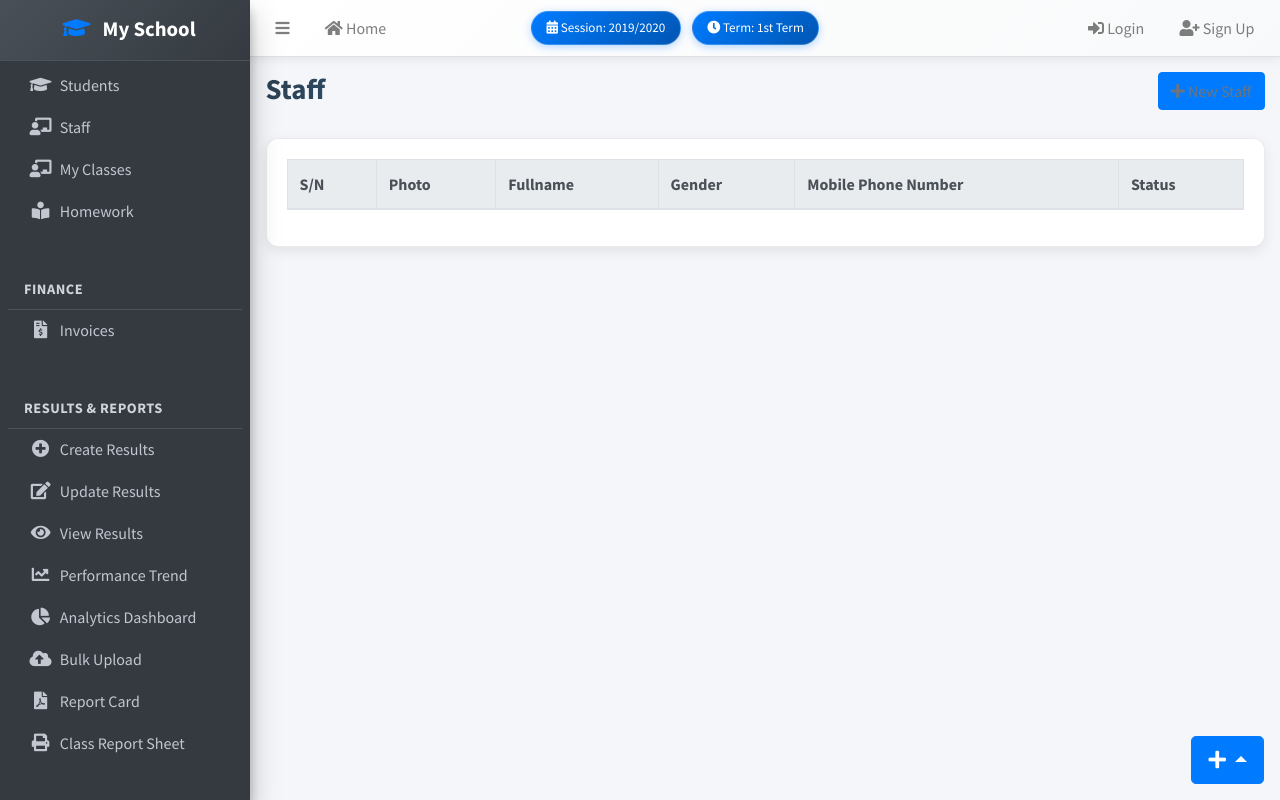
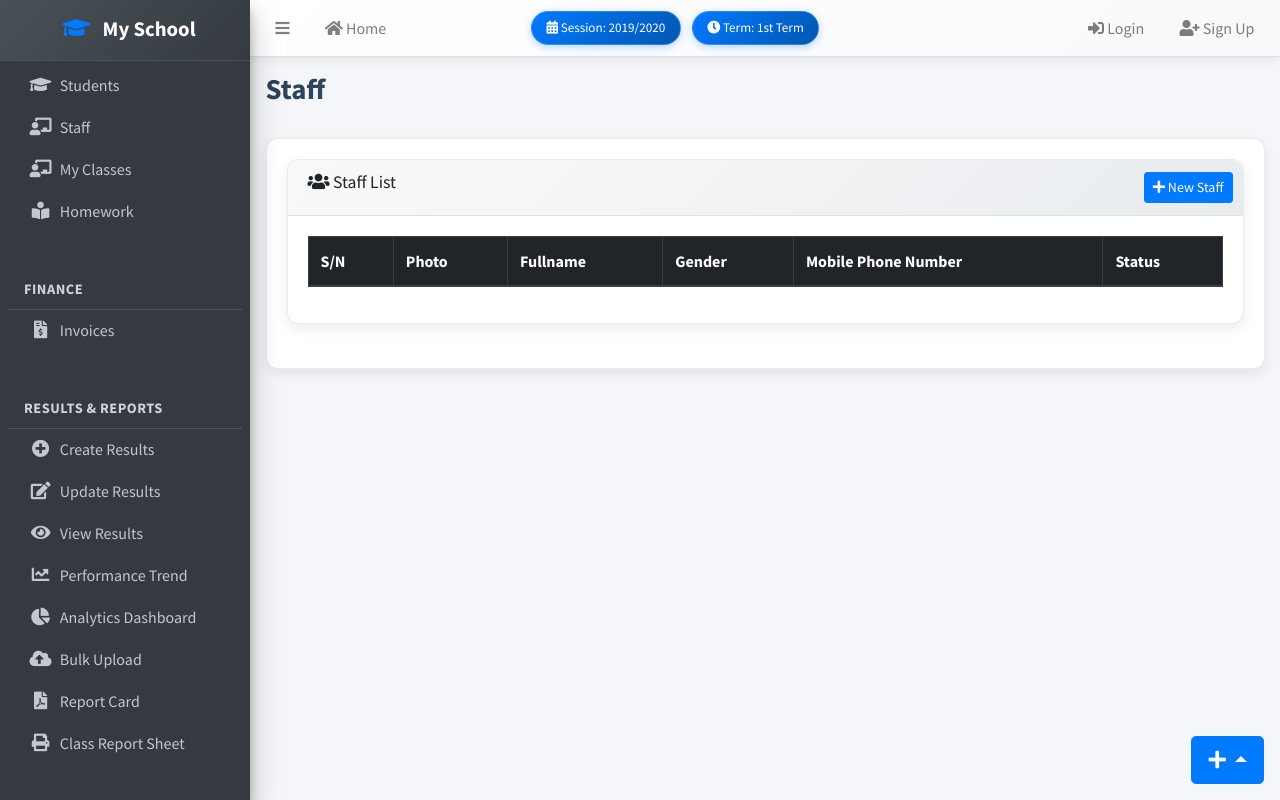
Before and after one commit to jtoza/school-sync-pro, a Django app: page /staffs/list/ in a window 1280 px wide. Run offline with Django 3.2, Linux system fonts and the light colour scheme; data comes from the database, SQL or seed files in the repository; data that the repository does not hold is empty; parts of the project's set-up code (start-up, migrations or seed data) failed here and were passed over; some libraries are stand-ins or nearby versions.

Commit message:
styled two pages

```diff
--- a/apps/staffs/templates/staffs/staff_list.html
+++ b/apps/staffs/templates/staffs/staff_list.html
@@ -3,12 +3,22 @@
 {% block title %}Staff{% endblock title %}
 
 {% block breadcrumb %}
-<a class="btn btn-primary" href="{% url 'staffs:staff-create' %}"><i class="fas fa-plus"></i> New Staff</a>
 {% endblock breadcrumb %}
 
 {% block content %}
-  <table id="stafftable" class="table table-bordered table-hover">
-    <thead class="thead-light">
+<div class="card">
+  <div class="card-header">
+    <h3 class="card-title"><i class="fas fa-users"></i> Staff List</h3>
+    <div class="card-tools">
+      <a class="btn btn-primary btn-sm" href="{% url 'staffs:staff-create' %}">
+        <i class="fas fa-plus"></i> New Staff
+      </a>
+    </div>
+  </div>
+  <div class="card-body">
+    <div class="table-responsive">
+      <table id="stafftable" class="table table-bordered table-hover table-striped">
+        <thead class="thead-dark">
           <tr>
             <th>S/N</th>
             <th>Photo</th>
@@ -19,15 +29,16 @@
           </tr>
         </thead>
         <tbody>
-
           {% for staff in object_list %}
-        <tr class='clickable-row' data-href="{% url 'staffs:staff-detail' staff.id %}"></tr>
+          <tr class='clickable-row' data-href="{% url 'staffs:staff-detail' staff.id %}" style="cursor: pointer;">
             <td>{{ forloop.counter}}</td>
             <td>
               {% if staff.image %}
-              <img src="{{ staff.image.url }}" alt="{{ staff.firstname }}" class="rounded-circle" style="width: 40px; height: 40px; object-fit: cover;">
+              <img src="{{ staff.image.url }}" alt="{{ staff.firstname }}" class="img-circle elevation-2"
+                style="width: 40px; height: 40px; object-fit: cover;">
               {% else %}
-              <div class="bg-light rounded-circle d-inline-flex align-items-center justify-content-center" style="width: 40px; height: 40px;">
+              <div class="bg-light img-circle elevation-2 d-inline-flex align-items-center justify-content-center"
+                style="width: 40px; height: 40px;">
                 <i class="fas fa-user text-muted"></i>
               </div>
               {% endif %}
@@ -35,12 +46,20 @@
             <td>{{ staff.surname}} {{staff.firstname }} {{staff.other_name }}</td>
             <td>{{ staff.get_gender_display}}</td>
             <td>{{ staff.mobile_number}}</td>
-          <td>{{ staff.get_current_status_display}}</td>
+            <td>
+              {% if staff.current_status == 'active' %}
+              <span class="badge badge-success">{{ staff.get_current_status_display}}</span>
+              {% else %}
+              <span class="badge badge-danger">{{ staff.get_current_status_display}}</span>
+              {% endif %}
+            </td>
           </tr>
           {% endfor %}
-
         </tbody>
       </table>
+    </div>
+  </div>
+</div>
 {% endblock content %}
 
 {% block morejs %}
```
Also changed, not shown: apps/staffs/templates/staffs/staff_detail.html (+53 -55 lines). Lines whose indentation alone changed are shown as unchanged.
